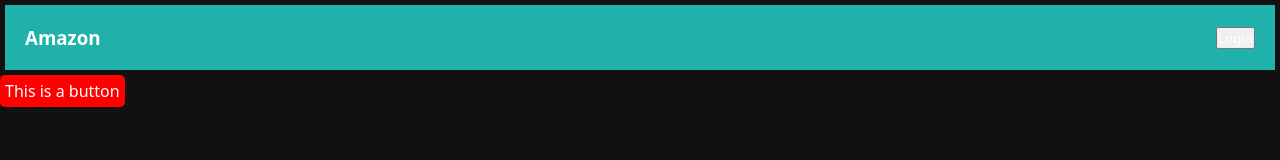
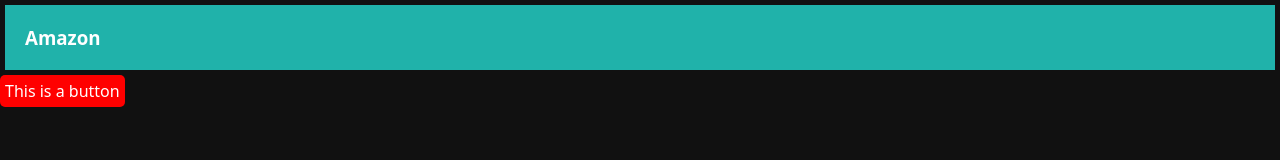
Before and after one commit to PiyushMishraX/ReactJS, a React (Vite) app in the folder css-05/: page / in a window 1280 px wide. Shown: the top 160 px of the page. Built offline with nearby package versions, Linux system fonts and the light colour scheme.

Commit message:
.module.css extension

```diff
--- a/css-05/src/components/header/Header.jsx
+++ b/css-05/src/components/header/Header.jsx
@@ -1,12 +1,18 @@
 import React from 'react'
 // import './Header.module.css'
 import styles from './Header.module.css'
+// import styles2 from './header_btn.css'
+// it will bnot work bc z modular css uses extension .module.css
 
 const Header = () => {
   return (
     <div className={styles.header}>
       <h3>Amazon</h3>
-      <button className='btn'>Login</button>
+      {/* <button className='btn'>Login</button> */}
+      {/* <button className={styles.btn}>Login</button>  */}
+      {/*  now it only apply css from inside the styles css only  */}
+
+      {/* <button className={styles2.btn}>Login</button>  */}
     </div>
   )
 }
--- /dev/null
+++ b/css-05/src/components/header/header_btn.css
@@ -0,0 +1,3 @@
+.btn{
+    border: 3px solid black;
+}
```
